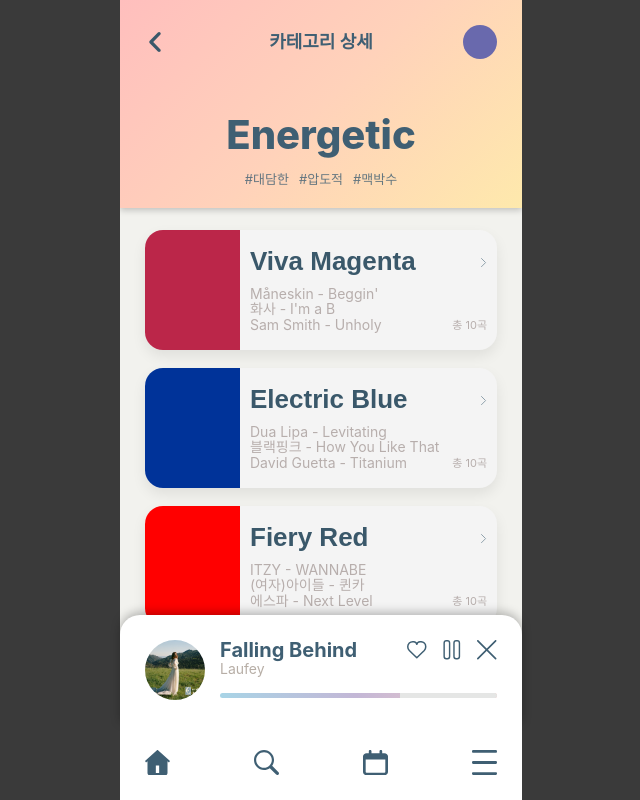
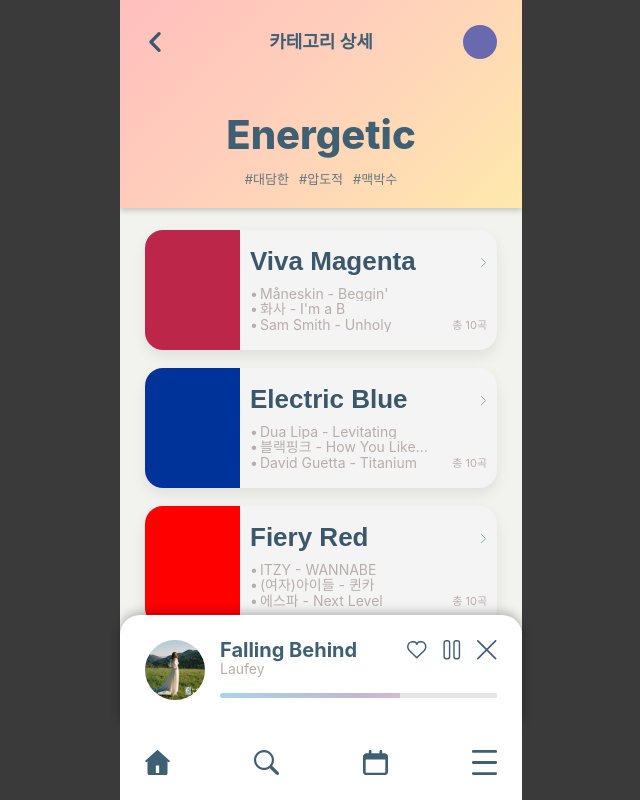
Before and after one commit to urusekai/TONE, a PHP site: page /category-detail.html in a window 1280 px wide. Shown: the whole page, without its empty margins (319-959 px from the left). Run offline with PHP 8.4, Linux system fonts and the light colour scheme; some web fonts are replaced.

Commit message:
style/category-fix1

```diff
--- a/category-detail.html
+++ b/category-detail.html
@@ -1,5 +1,6 @@
 <!doctype html>
 <html lang="ko">
+
 <head>
   <meta charset="UTF-8" />
   <meta name="viewport" content="width=device-width, initial-scale=1.0" />
@@ -22,11 +23,7 @@
   <div class="app has-mini">
     <!-- 헤더 -->
     <header class="header header--back header--title">
-        <a
-          class="header__left-btn header__left-btn--back"
-          href="./category.html"
-          aria-label="뒤로가기"
-        >
+      <a class="header__left-btn header__left-btn--back" href="./category.html" aria-label="뒤로가기">
         <img src="./assets/icons/prev.svg" alt="뒤로가기" />
       </a>
       <h1 class="header__title">카테고리 상세</h1>
@@ -83,7 +80,7 @@
             <div class="song-area">
               <ul class="song-list">
                 <li>Dua Lipa - Levitating</li>
-                  <li>블랙핑크 - How You Like That</li>
+                <li>블랙핑크 - How You Like ThatHow You Like That</li>
                 <li>David Guetta - Titanium</li>
               </ul>
               <p class="total">총 10곡</p>
@@ -238,4 +235,5 @@
     </nav>
   </div>
 </body>
+
 </html>
--- a/css/category-detail.css
+++ b/css/category-detail.css
@@ -70,7 +70,8 @@
     flex: 1 1 auto;
     height: 0;
     min-height: 0;
-    overflow-y: auto;
+    overflow: visible;
+    /* ✅ 스크롤 제거 */
     overscroll-behavior: contain;
     -webkit-overflow-scrolling: touch;
     padding: 22px var(--layout-x) calc(var(--app-main-bottom) + 12px);
@@ -157,9 +158,13 @@
 }
 
 .song-list {
+    flex: 0 0 180px;
+    width: 180px;
+    margin: 0;
+    padding: 0;
+    padding: 0px;
     list-style: none;
-    padding: 0;
-    margin: 0;
+    /* 기본 불릿 끄기(잘림 방지) */
     font-size: 14px;
     color: #b7aeac;
     line-height: 1.1;
@@ -167,9 +172,25 @@
 
 .song-list li {
     margin: 0;
+    position: relative;
+    padding-left: 10px;
+    width: 100%;
+    display: block;
+    white-space: nowrap;
+    overflow: hidden;
+    text-overflow: ellipsis;
+}
+
+/* ✅ 점을 '안쪽'에 직접 그리기 */
+.song-list li::before {
+    content: "•";
+    position: absolute;
+    left: 0;
+    top: 0;
 }
 
 .total {
+    flex: 0 0 auto;
     margin: 0;
     /* p 기본 마진 제거 */
     font-size: 11px;
```
Lines whose indentation alone changed are shown as unchanged.
